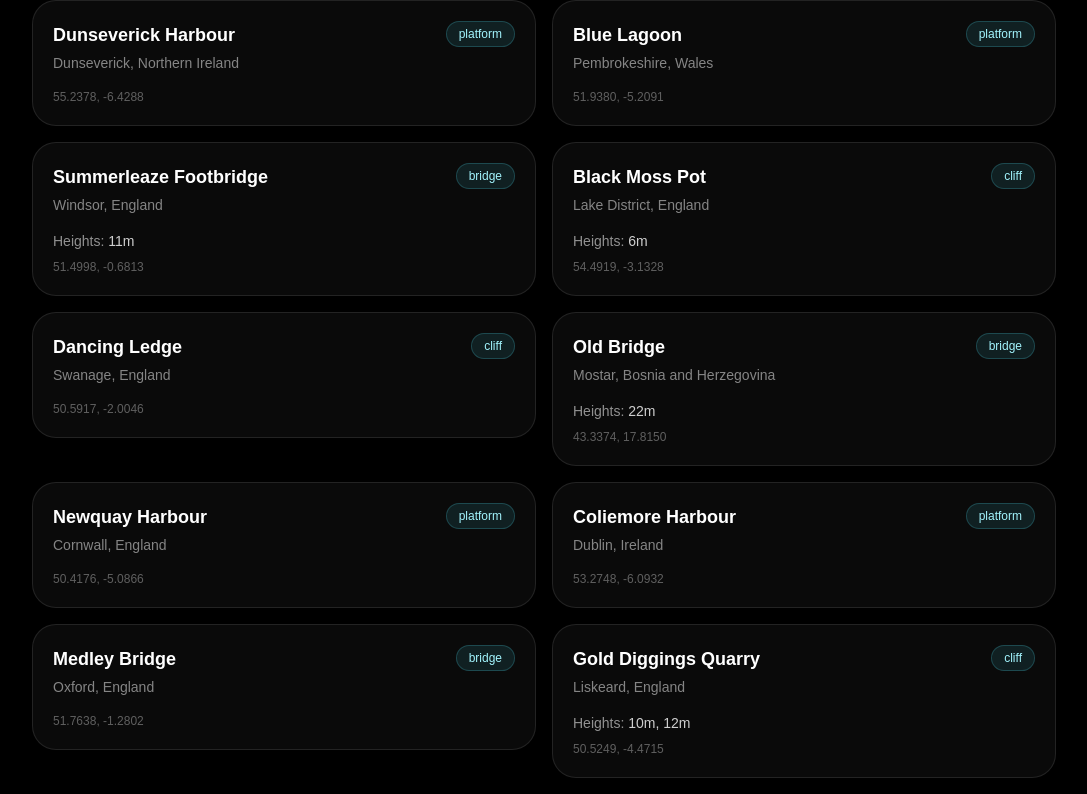
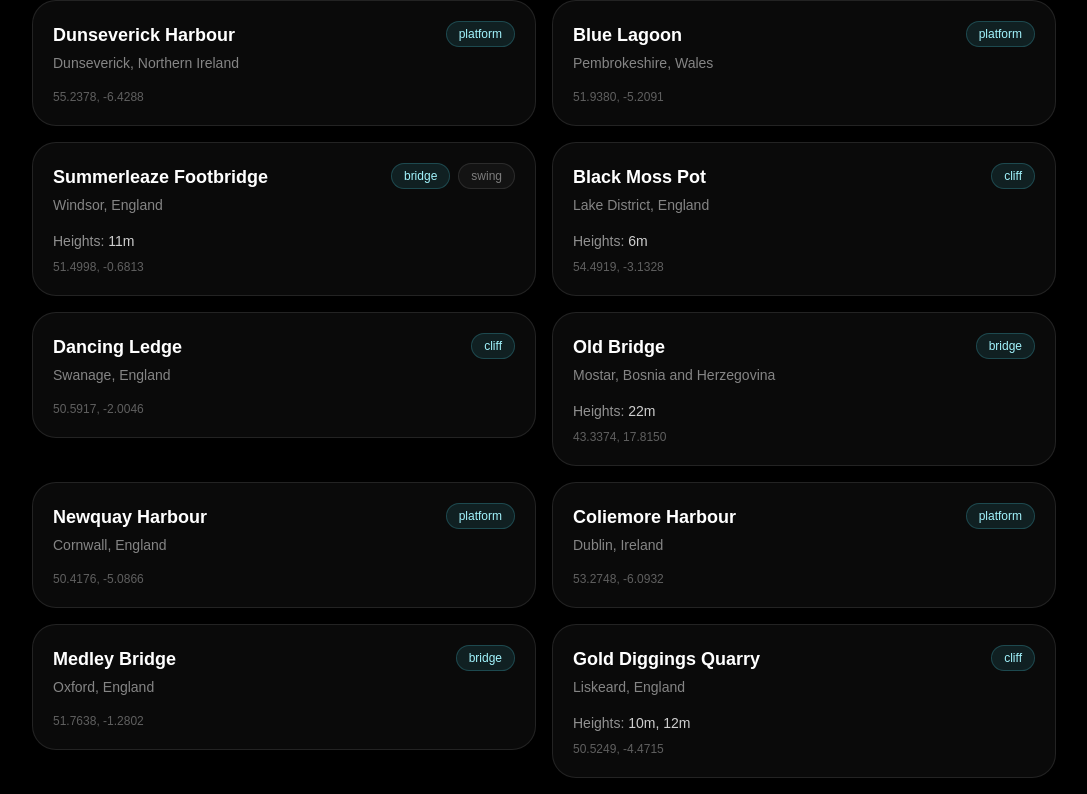
Before and after one commit to dyls-03/tombstonemap-v2, a Next.js app: page /spots in a window 1280 px wide. Shown: the part 1202-1996 px from the top of the page, without its empty margins (96-1183 px from the left). Built offline with nearby package versions, Linux system fonts and the light colour scheme.

Commit message:
#8: Multiple tags now being used

```diff
--- a/app/spots/page.tsx
+++ b/app/spots/page.tsx
@@ -5,16 +5,7 @@
 import locations from "@/data/locations.json";
 import { createSpotId } from "@/utils/createSpotId";
 import Link from "next/link";
-
-type Spot = {
-  name: string;
-  lat: number;
-  lng: number;
-  country: string;
-  region: string;
-  type: string;
-  heights?: number[];
-};
+import type { Spot } from "@/types/location";
 
 export default function SpotsPage() {
   const [search, setSearch] = useState("");
@@ -42,7 +33,12 @@
   );
 
   const types = useMemo(
-    () => [...new Set(spots.map((spot) => spot.type))].sort(),
+    () =>
+      [
+        ...new Set(
+          spots.flatMap((spot) => [spot.type, ...(spot.tags ?? [])])
+        ),
+      ].sort(),
     [spots]
   );
 
@@ -55,11 +51,12 @@
         spot.name.toLowerCase().includes(query) ||
         spot.country.toLowerCase().includes(query) ||
         spot.region.toLowerCase().includes(query) ||
-        spot.type.toLowerCase().includes(query);
+        spot.type.toLowerCase().includes(query) ||
+        spot.tags?.some((tag) => tag.toLowerCase().includes(query));
 
       const matchesCountry = country === "all" || spot.country === country;
       const matchesRegion = region === "all" || spot.region === region;
-      const matchesType = type === "all" || spot.type === type;
+      const matchesType = type === "all" || spot.type === type || spot.tags?.includes(type);
 
       return matchesSearch && matchesCountry && matchesRegion && matchesType;
     });
@@ -180,9 +177,20 @@
                       </p>
                     </div>
 
-                    <span className="rounded-full border border-cyan-300/20 bg-cyan-300/10 px-3 py-1 text-xs text-cyan-200">
-                      {spot.type}
-                    </span>
+                      <div className="flex flex-wrap justify-end gap-2">
+                        <span className="rounded-full border border-cyan-300/20 bg-cyan-300/10 px-3 py-1 text-xs text-cyan-200">
+                          {spot.type}
+                        </span>
+
+                        {spot.tags?.map((tag) => (
+                          <span
+                            key={tag}
+                            className="rounded-full border border-white/10 bg-white/[0.04] px-3 py-1 text-xs text-white/45"
+                          >
+                            {tag}
+                          </span>
+                        ))}
+                      </div>
                   </div>
 
                   <div className="mt-4 space-y-2 text-sm text-white/55">
--- a/types/location.ts
+++ b/types/location.ts
@@ -9,4 +9,4 @@
     tags?: string[];
     notes?: string;
     accessNotes?: string;
-  };
+};
```
Also changed, not shown: data/locations.json.
